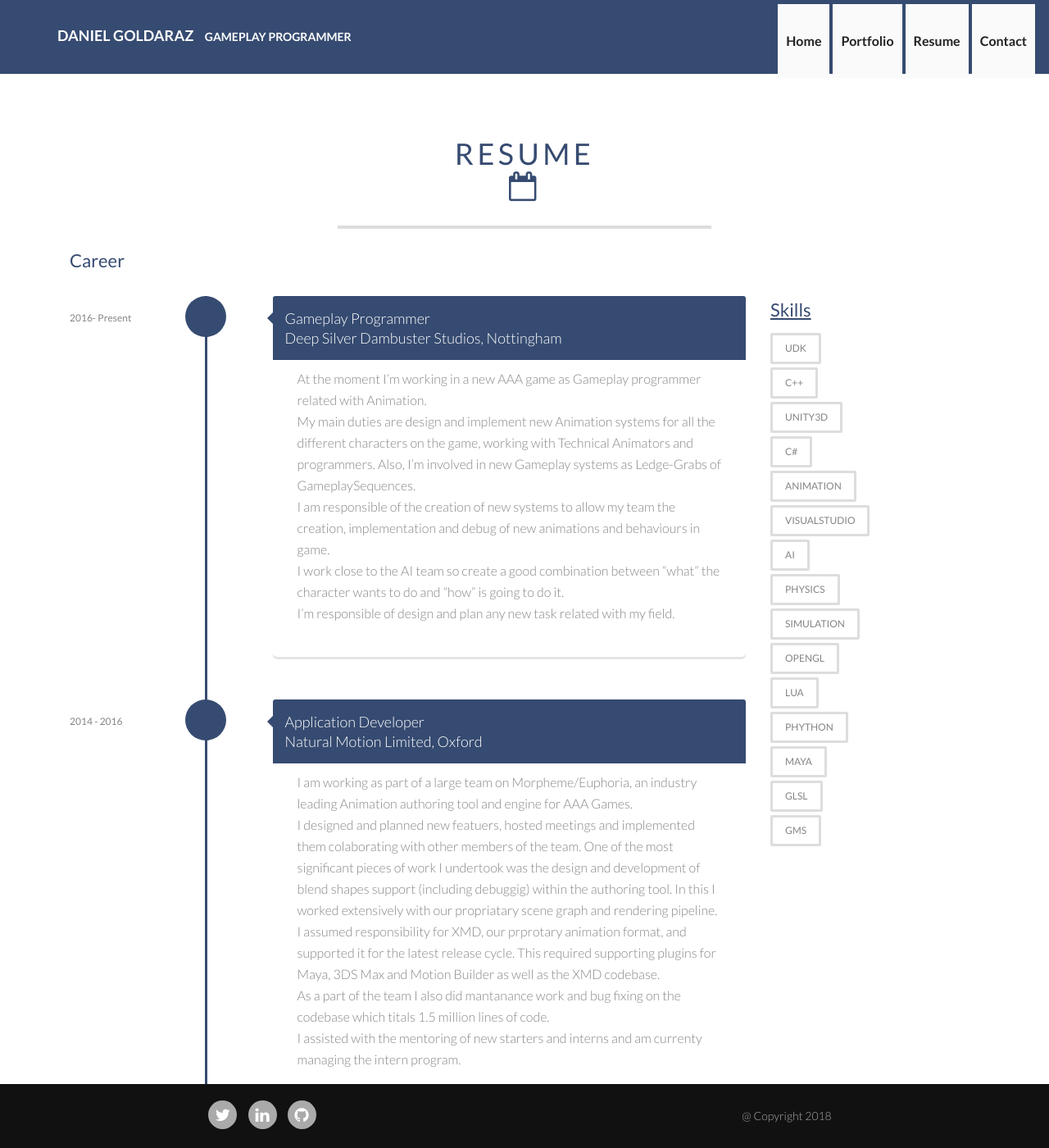
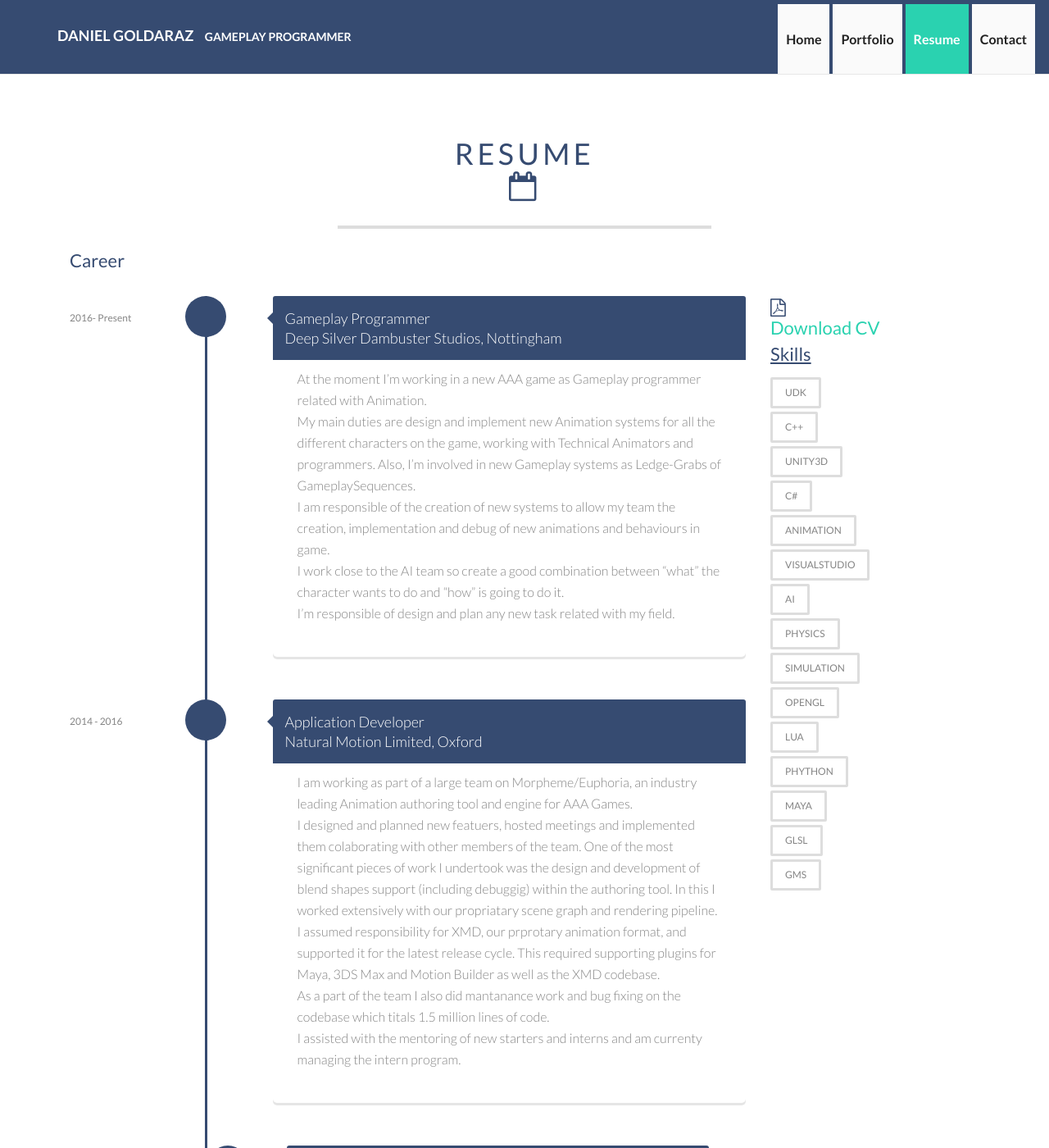
Before and after one commit to dgoldaraz/dgoldaraz.github.io, a Jekyll site: the page built from resume/index.html, in a window 1280 px wide and 1400 px high. Shown: the whole window at 82% size. Built offline with Jekyll 4.4.1, drawn with Linux system fonts in a browser that asks for light colours; nearby versions of some CDN libraries.

Commit message:
Improvements in css

```diff
--- a/_layouts/default.html
+++ b/_layouts/default.html
@@ -53,10 +53,10 @@
                     <!-- Nav -->
                     <div class="navbar-collapse collapse">
                         <ul class="nav navbar-nav navbar-right">
-                            <li id="navIndex"><a href="/">Home</a></li>
-                            <li id="navPortfolio"><a href="/portfolio">Portfolio</a></li>
-                            <li id="navResume"><a href="/resume">Resume</a></li>
-                            <li id="navContact"><a href="/contact">Contact</a></li>
+                            <li class={{ page.isHomeActive }}><a href="/">Home</a></li>
+                            <li class={{ page.isPortfolioActive }}><a href="/portfolio">Portfolio</a></li>
+                            <li class={{ page.isResumeActive }}><a href="/resume">Resume</a></li>
+                            <li class={{ page.isContactActive }}><a href="/contact">Contact</a></li>
                         </ul>
                     </div>
                     <!-- Nav Ends -->
--- a/assets/css/style.css
+++ b/assets/css/style.css
@@ -2,8 +2,12 @@
 /* Variables */
 /**************************************************/
 /**************************************************/
-/* Body */
+/* html and body */
 /**************************************************/
+html {
+  position: relative;
+  min-height: 100%;
+}
 body {
   color: #858585;
   font: 300 14px/14px "Lato", Helvetica, Arial, sans-serif;
@@ -171,7 +175,7 @@ div.btn-project:active {
 }
 .navbar-nav > li > a {
   font-size: 16px;
-  line-height: 30px;
+  line-height: 25px;
   padding: 30px 10px;
 }
 .navbar-inverse {
@@ -214,8 +218,8 @@ div.btn-project:active {
 }
 .navbar-default .navbar-nav > .active > a,
 .navbar-default .navbar-nav > .active > a:focus {
+  background-color: #2ad2b0;
   color: #fff !important;
-  background-color: #364B71;
 }
 .navbar-default .navbar-nav > .active > a:hover {
   background-color: #2ad2b0;
@@ -469,7 +473,7 @@ div.btn-project:active {
   transition: all 0.2s ease-in-out;
 }
 .thumbnail-grid figure:hover {
-  box-shadow: inset 0 -150px 0 0 rgba(0, 0, 0, 0.5);
+  box-shadow: inset 0 -150px 0 0 rgba(42, 210, 176, 0.8);
 }
 .thumbnail-grid figcaption {
   position: absolute;
@@ -878,8 +882,9 @@ div.btn-project:active {
   min-height: 75px;
   position: absolute;
   right: 0;
+  left: 0;
+  top: 100%;
   bottom: 0;
-  left: 0;
 }
 .footer a {
   color: #2ad2b0;
@@ -953,7 +958,7 @@ div.btn-project:active {
 /**************************************************/
 .backToTop {
   position: fixed;
-  bottom: 1px;
+  bottom: 0;
   right: 20px;
   min-width: 80px;
   min-height: 40px;
@@ -1041,7 +1046,7 @@ div.btn-project:active {
   }
   .navbar-nav > li > a {
     line-height: 16px;
-    padding: 15px 0;
+    padding: 15px;
   }
   .navbar-header {
     width: auto;
@@ -1065,6 +1070,13 @@ div.btn-project:active {
     line-height: 18px;
     padding: 5px 0;
     display: block;
+  }
+  .show-navbar .navbar-brand {
+    height: 50px;
+  }
+  .show-navbar .navbar-brand .navbar-brand-role {
+    line-height: 18px;
+    padding: 5px 0;
   }
   .navbar-default {
     background: #fff !important;
--- a/contact/index.html
+++ b/contact/index.html
@@ -1,6 +1,10 @@
 ---
 layout: default
 title: Daniel Goldaraz
+isHomeActive:
+isPortfolioActive:
+isResumeActive:
+isContactActive: active
 ---
 
 <div class="wrapper">
--- a/index.html
+++ b/index.html
@@ -1,6 +1,10 @@
 ---
 layout: default
 title: Daniel Goldaraz
+isHomeActive: active
+isPortfolioActive:
+isResumeActive:
+isContactActive:
 ---
 
 <div class="wrapper">
--- a/portfolio/index.html
+++ b/portfolio/index.html
@@ -1,6 +1,10 @@
 ---
 layout: default
 title: Daniel Goldaraz
+isHomeActive:
+isPortfolioActive: active
+isResumeActive:
+isContactActive:
 ---
 
 <div class="wrapper">
--- a/resume/index.html
+++ b/resume/index.html
@@ -19,6 +23,7 @@ title: Daniel Goldaraz
 
         <div id="row">
             <div class="col-md-9">
+
                 <!-- Timeline Career -->
                 <div class="title">
                     <h3 class="text-left">Career</h3>
@@ -27,7 +32,7 @@ title: Daniel Goldaraz
                 <div id="timeline" class="timeline">
                     <div class="timeline-item">
                         <div class="timeline-date left">
-                            <h6>2016- Present</h4>
+                            <h6>2016- Present</h6>
                         </div>
                         <div class="timeline-icon"></div>
                         <div class="timeline-content right">
@@ -48,7 +53,7 @@ title: Daniel Goldaraz
 
                     <div class="timeline-item">
                         <div class="timeline-date left">
-                            <h6>2014 - 2016</h4>
+                            <h6>2014 - 2016</h6>
                         </div>
                         <div class="timeline-icon"></div>
                         <div class="timeline-content right">
@@ -69,7 +74,7 @@ title: Daniel Goldaraz
 
                     <div class="timeline-item">
                         <div class="timeline-date left">
-                            <h6>2011 - 2014</h4>
+                            <h6>2011 - 2014</h6>
                         </div>
                         <div class="timeline-icon"></div>
                         <div class="timeline-content right">
@@ -96,7 +101,7 @@ title: Daniel Goldaraz
 
                     <div class="timeline-item">
                         <div class="timeline-date left">
-                            <h6>2010 - 2011</h4>
+                            <h6>2010 - 2011</h6>
                         </div>
                         <div class="timeline-icon"></div>
                         <div class="timeline-content right">
@@ -117,7 +122,7 @@ title: Daniel Goldaraz
                 <div id="timeline" class="timeline">
                     <div class="timeline-item">
                         <div class="timeline-date left">
-                                <h6>2009 - 2011</h4>
+                            <h6>2009 - 2011</h6>
                         </div>
                         <div class="timeline-icon"></div>
                         <div class="timeline-content right">
@@ -131,7 +136,7 @@ title: Daniel Goldaraz
 
                     <div class="timeline-item">
                         <div class="timeline-date left">
-                                <h6>2004 - 2009</h4>
+                            <h6>2004 - 2009</h6>
                         </div>
                         <div class="timeline-icon"></div>
                         <div class="timeline-content right">
@@ -146,13 +151,16 @@ title: Daniel Goldaraz
                 </div>
                 <!-- Timeline Education Ends -->
 
-                <!-- Timeline Education Ends -->
             </div>
 
             <div class="col-md-3">
                 <!-- Skills -->
                 <div id="skills"  class="skills">
                     <div class="row skills__main">
+
+                        <div class="title">
+                            <h3 class="text-left"><i class="fa fa-file-pdf-o"></i><a target="_blank" href="https://dgoldaraz.github.io/assets/files/daniel_goldaraz_CV.pdf">Download CV</a></h3>
+                        </div>
 
                         <div class="title">
                             <h3 class="text-left"><u>Skills</u></h3>
```
Also changed, not shown: other parts of resume/index.html (+4 -0 lines), less/style.less (+22 -7 lines), assets/css/style.min.css, 1 other file. Lines whose indentation alone changed are shown as unchanged.
